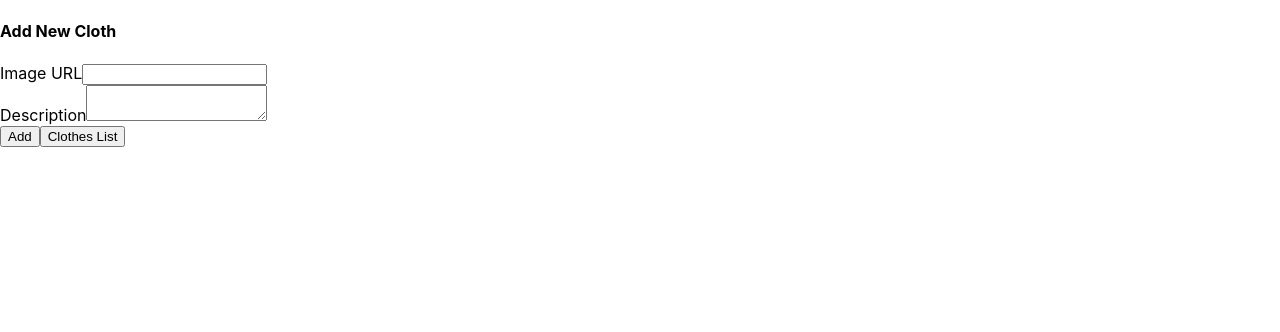
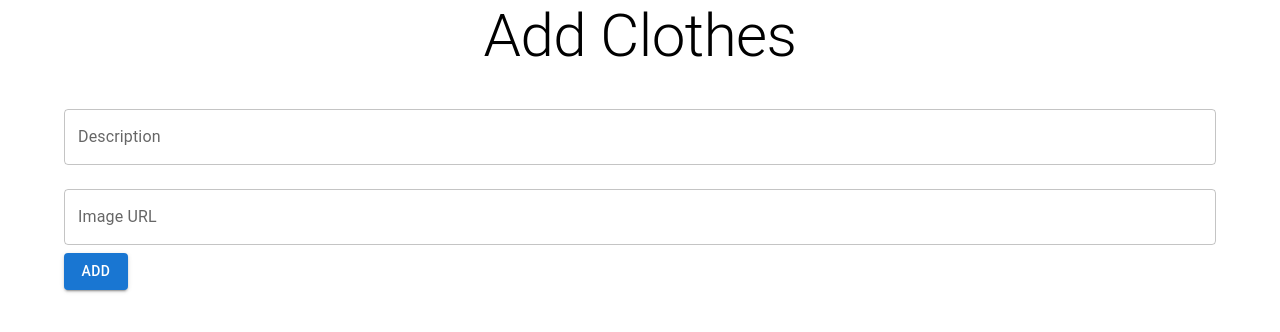
Before and after one commit to gupta3681/clothes_selector, a React (Create React App) app in the folder clothes-selector/: page /add in a window 1280 px wide. Shown: the top 332 px of the page. Built offline with nearby package versions, Linux system fonts and the light colour scheme.

Commit message:
fix: added mui ui
added mui ui for buttons and texts

```diff
--- a/clothes-selector/package.json
+++ b/clothes-selector/package.json
@@ -3,9 +3,13 @@
   "version": "0.1.0",
   "private": true,
   "dependencies": {
+    "@emotion/react": "^11.11.1",
+    "@emotion/styled": "^11.11.0",
+    "@mui/material": "^5.13.6",
     "@testing-library/jest-dom": "^5.16.5",
     "@testing-library/react": "^13.4.0",
     "@testing-library/user-event": "^13.5.0",
+    "bootstrap": "^5.3.0",
     "firebase": "^9.22.2",
     "firebase-tools": "^12.4.0",
     "react": "^18.2.0",
--- a/clothes-selector/src/AddCloth.js
+++ b/clothes-selector/src/AddCloth.js
@@ -1,41 +1,48 @@
 import React, { useState } from 'react';
-import { collection, addDoc } from "firebase/firestore";
+import { collection, addDoc } from 'firebase/firestore';
 import { db } from './firebase';
-import { Link } from 'react-router-dom';
+import { Button, Container, TextField, Typography } from '@mui/material';
 
-function AddCloth() {
+function AddClothes() {
+  const [description, setDescription] = useState('');
   const [imageURL, setImageURL] = useState('');
-  const [description, setDescription] = useState('');
 
-  async function onSubmit(e) {
-    e.preventDefault();
+  const addCloth = async () => {
+    const newCloth = {
+      description,
+      imageURL,
+    };
 
-    await addDoc(collection(db, 'clothes'), {
-      imageURL,
-      description
-    });
+    await addDoc(collection(db, 'clothes'), newCloth);
 
+    setDescription('');
     setImageURL('');
-    setDescription('');
-  }
+  };
 
   return (
-    <form onSubmit={onSubmit}>
-      <h4>Add New Cloth</h4>
-      <div>
-        <label>Image URL</label>
-        <input type="text" value={imageURL} onChange={e => setImageURL(e.currentTarget.value)} />
-      </div>
-      <div>
-        <label>Description</label>
-        <textarea value={description} onChange={e => setDescription(e.currentTarget.value)} />
-      </div>
-      <button>Add</button>
-      <Link to="/add">
-        <button>Clothes List</button>
-      </Link>
-    </form>
-  )
+    <Container>
+      <Typography variant="h2" align="center" gutterBottom>Add Clothes</Typography>
+      <form noValidate autoComplete="off">
+        <TextField
+          label="Description"
+          variant="outlined"
+          fullWidth
+          margin="normal"
+          value={description}
+          onChange={e => setDescription(e.target.value)}
+        />
+        <TextField
+          label="Image URL"
+          variant="outlined"
+          fullWidth
+          margin="normal"
+          value={imageURL}
+          onChange={e => setImageURL(e.target.value)}
+        />
+        <Button variant="contained" color="primary" onClick={addCloth}>Add</Button>
+      </form>
+    </Container>
+  );
 }
 
-export default AddCloth;
+export default AddClothes;
--- a/clothes-selector/src/ClothesList.css
+++ /dev/null
@@ -1,25 +0,0 @@
-/* ClothesList.css */
-
-
-.heading{
-    text-align: center;
-}
-
-.clothes-container {
-    display: flex;
-    flex-wrap: wrap;
-    justify-content: space-around;
-  }
-
-  .cloth-card {
-    border: 2px solid #0a0303;
-    border-radius: 4px;
-    padding: 10px;
-    margin: 10px;
-    width: 200px; /* Adjust as needed */
-  }
-
-  .cloth-card img {
-    width: 100%;
-    height: auto;
-  }
--- a/clothes-selector/src/ClothesList.js
+++ b/clothes-selector/src/ClothesList.js
@@ -1,10 +1,8 @@
 import React, { useEffect, useState } from 'react';
 import { collection, getDocs, doc, deleteDoc } from 'firebase/firestore';
 import { db } from './firebase';
-import { Link } from 'react-router-dom';
-
-import './ClothesList.css';
-
+import { Link as RouterLink } from 'react-router-dom';
+import { Button, Card, CardActions, CardContent, CardMedia, Container, Typography } from '@mui/material';
 
 function ClothesList() {
   const [clothes, setClothes] = useState([]);
@@ -28,22 +26,30 @@ function ClothesList() {
   };
 
   return (
-    <div>
-      <h2 className='heading'>Clothes</h2>
-      <Link to="/add">
-        <button>Add Clothes</button>
-      </Link>
-      <div className='clothes-container'>
-      {clothes.map((cloth) =>
-        <div className='cloth-card' key={cloth.id}>
-          <img src={cloth.imageURL} alt={cloth.description} />
-          <p>{cloth.description}</p>
-          <button onClick={() => deleteCloth(cloth.id)}>Delete</button>
-        </div>
-      )}
+    <Container>
+      <Typography variant="h2" align="center" gutterBottom>Clothes</Typography>
+      <Button component={RouterLink} to="/add" variant="contained" color="primary">Add Clothes</Button>
+      <div style={{ display: 'flex', flexWrap: 'wrap', justifyContent: 'space-around', marginTop: '1em' }}>
+        {clothes.map((cloth) =>
+          <Card key={cloth.id} style={{ maxWidth: 345, margin: '1em' }}>
+            <CardMedia
+              component="img"
+              height="140"
+              image={cloth.imageURL}
+              alt={cloth.description}
+            />
+            <CardContent>
+              <Typography variant="body2" color="text.secondary">
+                {cloth.description}
+              </Typography>
+            </CardContent>
+            <CardActions>
+              <Button size="small" color="secondary" onClick={() => deleteCloth(cloth.id)}>Delete</Button>
+            </CardActions>
+          </Card>
+        )}
       </div>
-
-    </div>
+    </Container>
   )
 }
 
```
Also changed, not shown: 1 other file (tests, documents, lock files or other folders).
